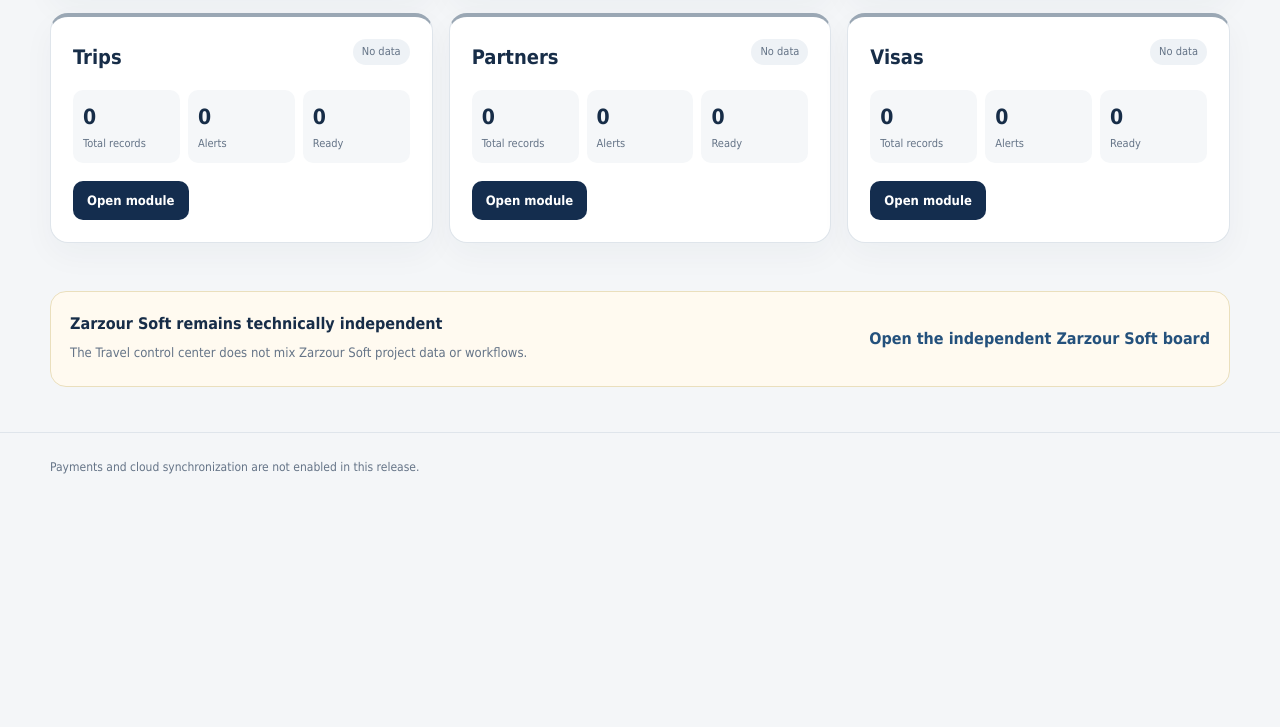
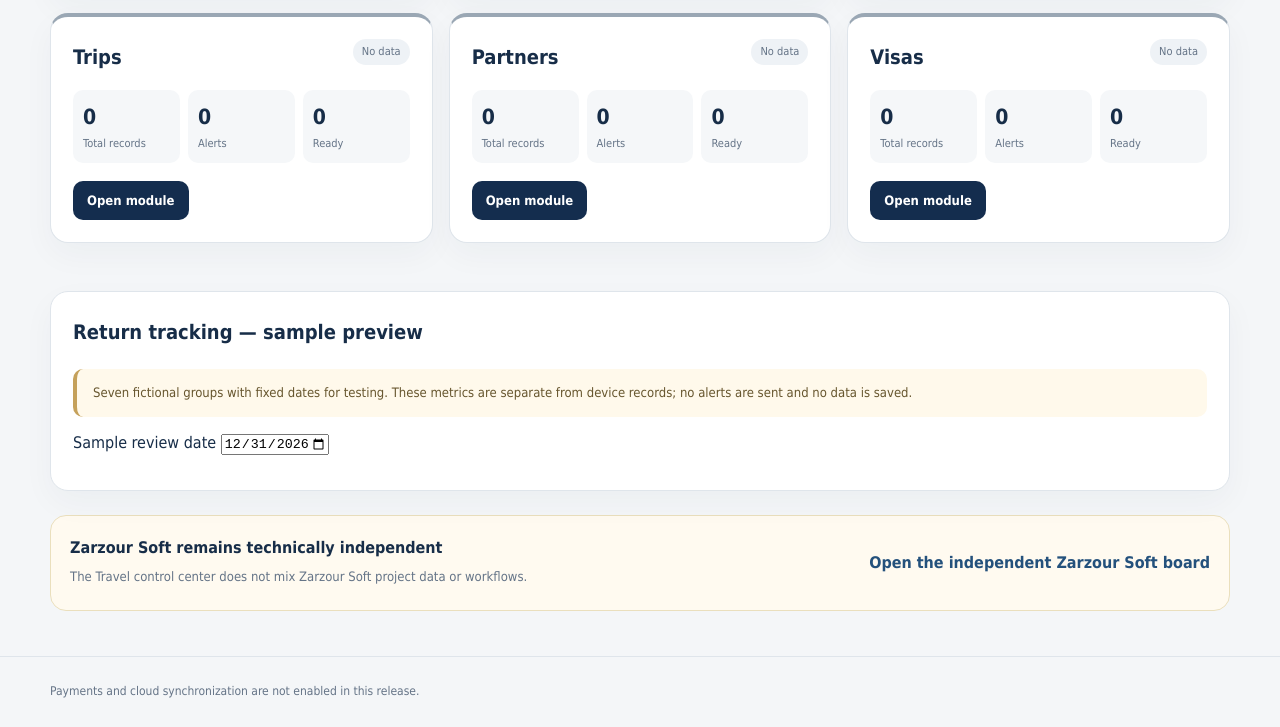
Before and after one commit to ammarzarzour/zarzour2019, a plain HTML site: page docs/dashboard.html in a window 1280 px wide. Shown: the part 1231-1958 px from the top of the page. Before the commit the page ends 1734 px from the top, so only its background shows below. Drawn offline with Linux system fonts and the light colour scheme.

Commit message:
feat(travel): add bilingual synthetic return tracking panel to control center

```diff
--- a/docs/dashboard.html
+++ b/docs/dashboard.html
@@ -12,6 +12,14 @@
 <main class="wrap"><section class="hero"><div class="eyebrow" data-ar="نظرة تشغيلية موحدة" data-en="Unified operational view">نظرة تشغيلية موحدة</div><h1 data-ar="مركز تحكم زرزور للسفر" data-en="Zarzour Travel Control Center">مركز تحكم زرزور للسفر</h1><p data-ar="يجمع مؤشرات الوحدات التشغيلية المحفوظة على هذا الجهاز ويرتب الوحدات التي تحتاج متابعة أولاً." data-en="Combines operational indicators saved on this device and prioritizes modules that need attention.">يجمع مؤشرات الوحدات التشغيلية المحفوظة على هذا الجهاز ويرتب الوحدات التي تحتاج متابعة أولاً.</p><div class="notice" data-ar="هذه البيانات محلية على جهازك فقط. لا تُدخل بيانات أشخاص حقيقية قبل تفعيل تسجيل الدخول وسياسات الوصول الآمنة." data-en="This data stays on your device only. Do not enter real personal data until secure sign-in and access policies are enabled.">هذه البيانات محلية على جهازك فقط. لا تُدخل بيانات أشخاص حقيقية قبل تفعيل تسجيل الدخول وسياسات الوصول الآمنة.</div></section>
 <section class="metrics" aria-label="Dashboard metrics"><article class="metric"><b id="metric-records">0</b><span data-ar="إجمالي السجلات" data-en="Total records">إجمالي السجلات</span></article><article class="metric"><b id="metric-alerts">0</b><span data-ar="تنبيهات المتابعة" data-en="Follow-up alerts">تنبيهات المتابعة</span></article><article class="metric"><b id="metric-ready">0</b><span data-ar="جاهز أو مكتمل" data-en="Ready or completed">جاهز أو مكتمل</span></article><article class="metric"><b id="metric-active">0</b><span data-ar="وحدات نشطة" data-en="Active modules">وحدات نشطة</span></article></section>
 <section class="board" id="module-board" aria-live="polite"></section>
+<section class="module" style="margin-bottom:24px" aria-labelledby="return-demo-title">
+<h2 id="return-demo-title" data-ar="متابعة العودة — مثال تجريبي" data-en="Return tracking — sample preview">متابعة العودة — مثال تجريبي</h2>
+<p class="notice" data-ar="سبع مجموعات وهمية بتواريخ ثابتة لأغراض الاختبار. هذه المؤشرات منفصلة عن سجلات الجهاز ولا تُرسل تنبيهات أو تحفظ بيانات." data-en="Seven fictional groups with fixed dates for testing. These metrics are separate from device records; no alerts are sent and no data is saved.">سبع مجموعات وهمية بتواريخ ثابتة لأغراض الاختبار. هذه المؤشرات منفصلة عن سجلات الجهاز ولا تُرسل تنبيهات أو تحفظ بيانات.</p>
+<label for="return-demo-date" data-ar="تاريخ المراجعة التجريبي" data-en="Sample review date">تاريخ المراجعة التجريبي</label>
+<input id="return-demo-date" type="date" value="2026-12-31" min="2000-01-01" max="9999-12-31">
+<p id="return-demo-error" class="error" role="status"></p>
+<div class="module-stats" id="return-demo-metrics" aria-live="polite" style="grid-template-columns:repeat(auto-fit,minmax(120px,1fr))"></div>
+</section>
 <section class="soft-boundary"><div><b data-ar="زرزور سوفت مستقل تقنياً" data-en="Zarzour Soft remains technically independent">زرزور سوفت مستقل تقنياً</b><p data-ar="لا يخلط مركز السفر بيانات مشاريع زرزور سوفت أو مساراتها التشغيلية." data-en="The Travel control center does not mix Zarzour Soft project data or workflows.">لا يخلط مركز السفر بيانات مشاريع زرزور سوفت أو مساراتها التشغيلية.</p></div><a href="soft/projects.html" data-ar="فتح لوحة زرزور سوفت المستقلة" data-en="Open the independent Zarzour Soft board">فتح لوحة زرزور سوفت المستقلة</a></section>
 </main><footer class="footer"><div class="wrap" data-ar="لا توجد مدفوعات أو مزامنة سحابية مفعلة في هذه النسخة." data-en="Payments and cloud synchronization are not enabled in this release.">لا توجد مدفوعات أو مزامنة سحابية مفعلة في هذه النسخة.</div></footer>
 <script type="module" src="dashboard.mjs"></script>
```
